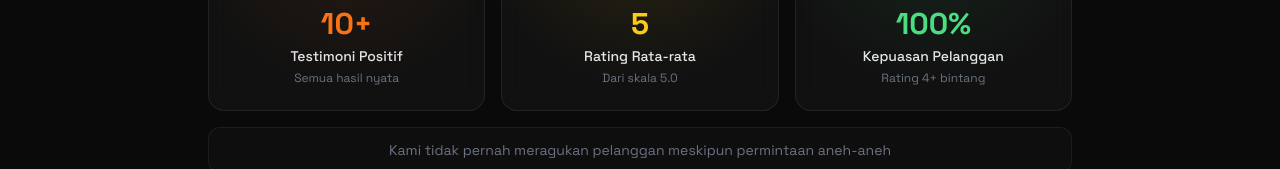
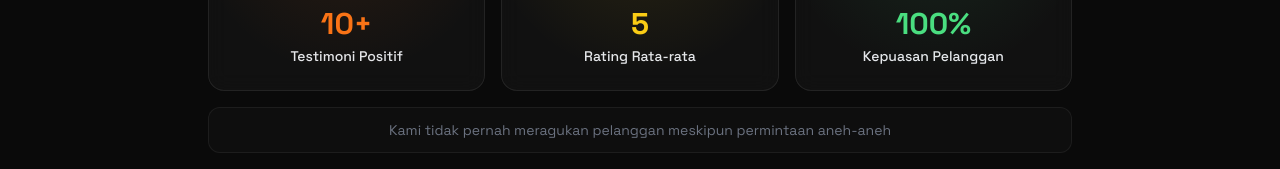
Before and after one commit to ryven29/bio-link-ryven, a Next.js app: page /testimonial in a window 1280 px wide. Shown: the part 385-554 px from the top of the page. Built offline with nearby package versions, Linux system fonts and the light colour scheme; a web font is replaced by a local one.

Commit message:
Update page.js

```diff
--- a/app/testimonial/page.js
+++ b/app/testimonial/page.js
@@ -399,7 +399,6 @@ const TestimonialPage = () => {
                         <StatCard
                             value={`${testimonials.length}+`}
                             label="Testimoni Positif"
-                            sub="Semua hasil nyata"
                             icon={FaHeart}
                             color="#f97316"
                             delay={0.1}
@@ -407,7 +406,6 @@ const TestimonialPage = () => {
                         <StatCard
                             value={avgRating}
                             label="Rating Rata-rata"
-                            sub="Dari skala 5.0"
                             icon={FaStar}
                             color="#facc15"
                             delay={0.2}
@@ -415,7 +413,6 @@ const TestimonialPage = () => {
                         <StatCard
                             value={`${satisfaction}%`}
                             label="Kepuasan Pelanggan"
-                            sub="Rating 4+ bintang"
                             icon={FaShieldAlt}
                             color="#4ade80"
                             delay={0.3}
```
